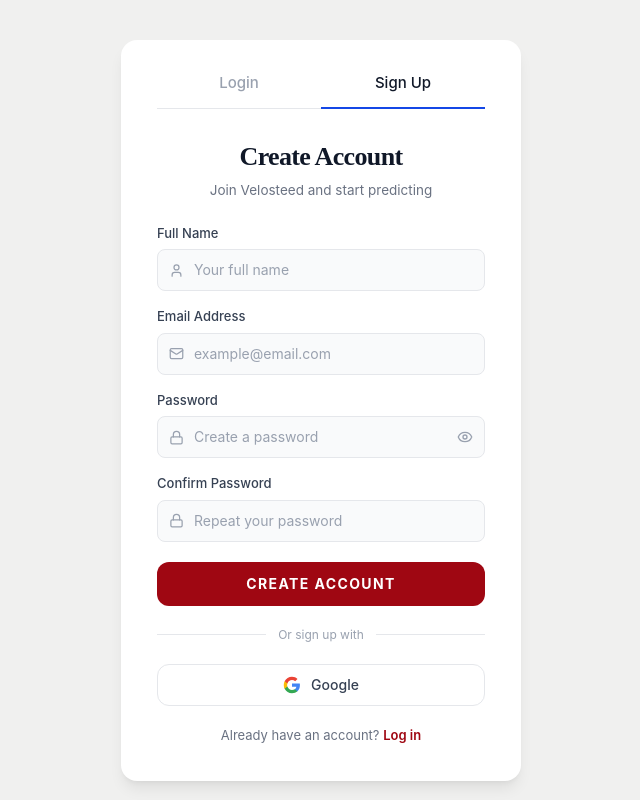
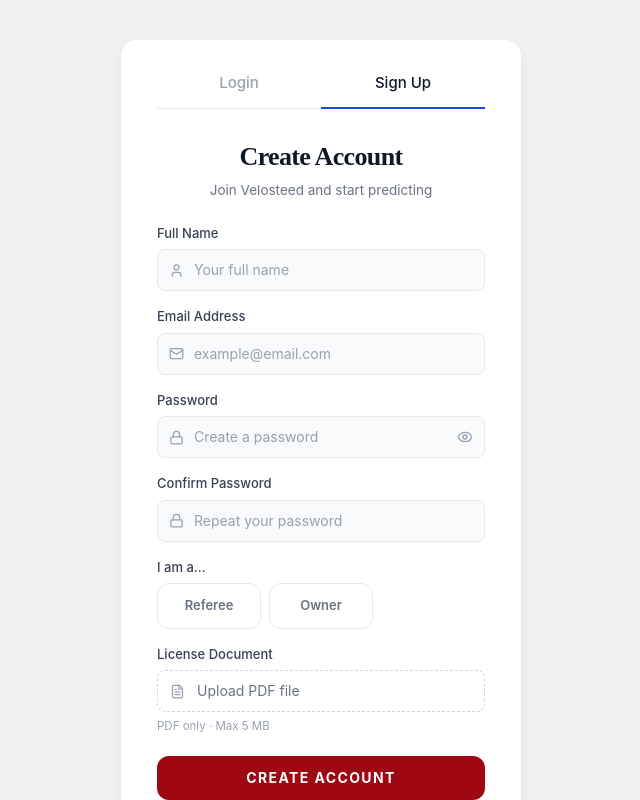
Before and after one commit to MrAlpha9S/WDP, a React (Vite) app in the folder WDP-web/Horsari/: page /login in a window 1280 px wide. Both pictures are taken after a click on the button "Sign up". Shown: the top 800 px of the page, without its empty margins (319-959 px from the left). Built offline with nearby package versions, Linux system fonts and the light colour scheme.

Commit message:
feat: role selection and file uploading component for register

```diff
--- /dev/null
+++ b/WDP-web/Horsari/src/components/FilesUploadProps.tsx
@@ -0,0 +1,45 @@
+import { FileText, X } from "lucide-react";
+import { useRef } from "react";
+
+export interface FileUploadFieldProps {
+    label: string;
+    hint?: string;
+    file: File | null;
+    onChange: (f: File | null) => void;
+}
+
+export function PdfUploadField({ label, hint, file, onChange }: FileUploadFieldProps) {
+    const inputRef = useRef<HTMLInputElement>(null);
+
+    return (
+        <div className="flex flex-col gap-1.5">
+            <label className="text-[13px] font-medium text-gray-700">{label}</label>
+            <div
+                onClick={() => inputRef.current?.click()}
+                className="flex items-center gap-3 border border-dashed border-gray-300 rounded-lg px-3 py-2.5 cursor-pointer hover:border-gray-400 hover:bg-gray-50 transition-all duration-150"
+            >
+                <FileText size={15} className="text-gray-400 shrink-0" />
+                <span className="text-sm text-gray-500 truncate flex-1">
+                    {file ? file.name : "Upload PDF file"}
+                </span>
+                {file && (
+                    <button
+                        type="button"
+                        onClick={(e) => { e.stopPropagation(); onChange(null); }}
+                        className="text-gray-400 hover:text-red-500 transition-colors"
+                    >
+                        <X size={14} />
+                    </button>
+                )}
+            </div>
+            {hint && <p className="text-[11.5px] text-gray-400">{hint}</p>}
+            <input
+                ref={inputRef}
+                type="file"
+                accept="application/pdf"
+                className="hidden"
+                onChange={(e) => onChange(e.target.files?.[0] ?? null)}
+            />
+        </div>
+    );
+}
--- /dev/null
+++ b/WDP-web/Horsari/src/components/RoleSelectionProps.tsx
@@ -0,0 +1,35 @@
+export type Role = {
+    role: string;
+    label: string;
+};
+
+export interface RoleSelectorProps {
+    roles: Role[];
+    selected: Role | null;
+    onChange: (role: Role) => void;
+}
+
+export function RoleSelector({ roles, selected, onChange }: RoleSelectorProps) {
+    return (
+        <div className="flex flex-col gap-1.5">
+            <label className="text-[13px] font-medium text-gray-700">I am a...</label>
+            <div className="grid grid-cols-3 gap-2">
+                {roles.map((role) => (
+                    <button
+                        key={role.role}
+                        type="button"
+                        onClick={() => onChange(role)}
+                        className={[
+                            "px-2 py-3 rounded-xl border text-center text-[13px] font-semibold transition-all duration-150",
+                            selected?.role === role.role
+                                ? "border-red-800 bg-red-50 text-red-900"
+                                : "border-gray-200 text-gray-500 hover:border-gray-300 hover:bg-gray-50",
+                        ].join(" ")}
+                    >
+                        {role.label}
+                    </button>
+                ))}
+            </div>
+        </div>
+    );
+}
--- a/WDP-web/Horsari/src/pages/LoginPage.tsx
+++ b/WDP-web/Horsari/src/pages/LoginPage.tsx
@@ -2,6 +2,8 @@ import { useState } from "react";
 import { useNavigate } from "react-router-dom";
 import { Mail, Lock, Eye, EyeOff, User } from "lucide-react";
 import { useAuth } from "../providers/AuthProvider";
+import { PdfUploadField } from "../components/FilesUploadProps";
+import { RoleSelector, type Role } from "../components/RoleSelectionProps";
 
 type Tab = "login" | "signup";
 
@@ -59,6 +61,13 @@ export default function LoginPage() {
   const [confirmPw, setConfirmPw] = useState("");
   const [error, setError] = useState("");
   const [submitting, setSubmitting] = useState(false);
+  const [pdfFile, setPdfFile] = useState<File | null>(null);
+  const [selectedRole, setSelectedRole] = useState<Role | null>(null);
+
+  const ROLES: Role[] = [
+    { role: "referee", label: "Referee" },
+    { role: "owner", label: "Owner" },
+  ];
 
   const handleLogin = async (e: React.FormEvent) => {
     e.preventDefault();
@@ -81,9 +90,21 @@ export default function LoginPage() {
       setError("Passwords do not match.");
       return;
     }
+    if (!pdfFile) {
+      setError("Certification must be submitted for this role");
+      return;
+    }
+    if (!selectedRole) {
+      setError("You must select a role");
+      return;
+    }
+    if (pdfFile && pdfFile.size > 5 * 1024 * 1024) {
+      setError("PDF must be under 5 MB.");
+      return;
+    }
     setSubmitting(true);
     try {
-      await signup(name, email, password);
+      await signup(name, email, password, selectedRole?.role, pdfFile);
       navigate("/", { replace: true });
     } catch (err: any) {
       setError(err?.message ?? "Sign up failed. Please try again.");
@@ -117,7 +138,7 @@ export default function LoginPage() {
 
   return (
     <div className="min-h-screen bg-[#f0f0ef] flex items-center justify-center px-4 py-10">
-      <div className="w-full max-w-[400px] bg-white rounded-2xl shadow-lg shadow-black/8 px-9 pt-8 pb-9">
+      <div className="w-full max-w-100 bg-white rounded-2xl shadow-lg shadow-black/8 px-9 pt-8 pb-9">
 
         {/* Tabs */}
         <div className="flex border-b border-gray-200 mb-7">
@@ -195,6 +216,15 @@ export default function LoginPage() {
             <InputField label="Confirm Password" type="password" placeholder="Repeat your password"
               value={confirmPw} onChange={setConfirmPw} icon={<Lock size={15} />} required />
 
+            <RoleSelector roles={ROLES} selected={selectedRole} onChange={setSelectedRole} />
+
+            <PdfUploadField
+              label="License Document"
+              hint="PDF only · Max 5 MB"
+              file={pdfFile}
+              onChange={setPdfFile}
+            />
+
             <button type="submit" disabled={submitting}
               className="w-full bg-red-800 hover:bg-red-900 disabled:opacity-60 text-white font-bold text-sm tracking-widest uppercase py-3 rounded-xl transition-all duration-150 hover:shadow-lg hover:shadow-red-900/30 active:scale-[0.99] mt-1">
               {submitting ? "Creating…" : "Create Account"}
--- a/WDP-web/Horsari/src/providers/AuthProvider.tsx
+++ b/WDP-web/Horsari/src/providers/AuthProvider.tsx
@@ -11,7 +11,7 @@ interface AuthContextValue {
   isLoading: boolean;
   login: (email: string, password: string) => Promise<void>;
   loginWithGoogle: () => Promise<void>;
-  signup: (name: string, email: string, password: string) => Promise<void>;
+  signup: (name: string, email: string, password: string, role: string, pdfFile: File) => Promise<void>;
   logout: () => void;
 }
 
```
